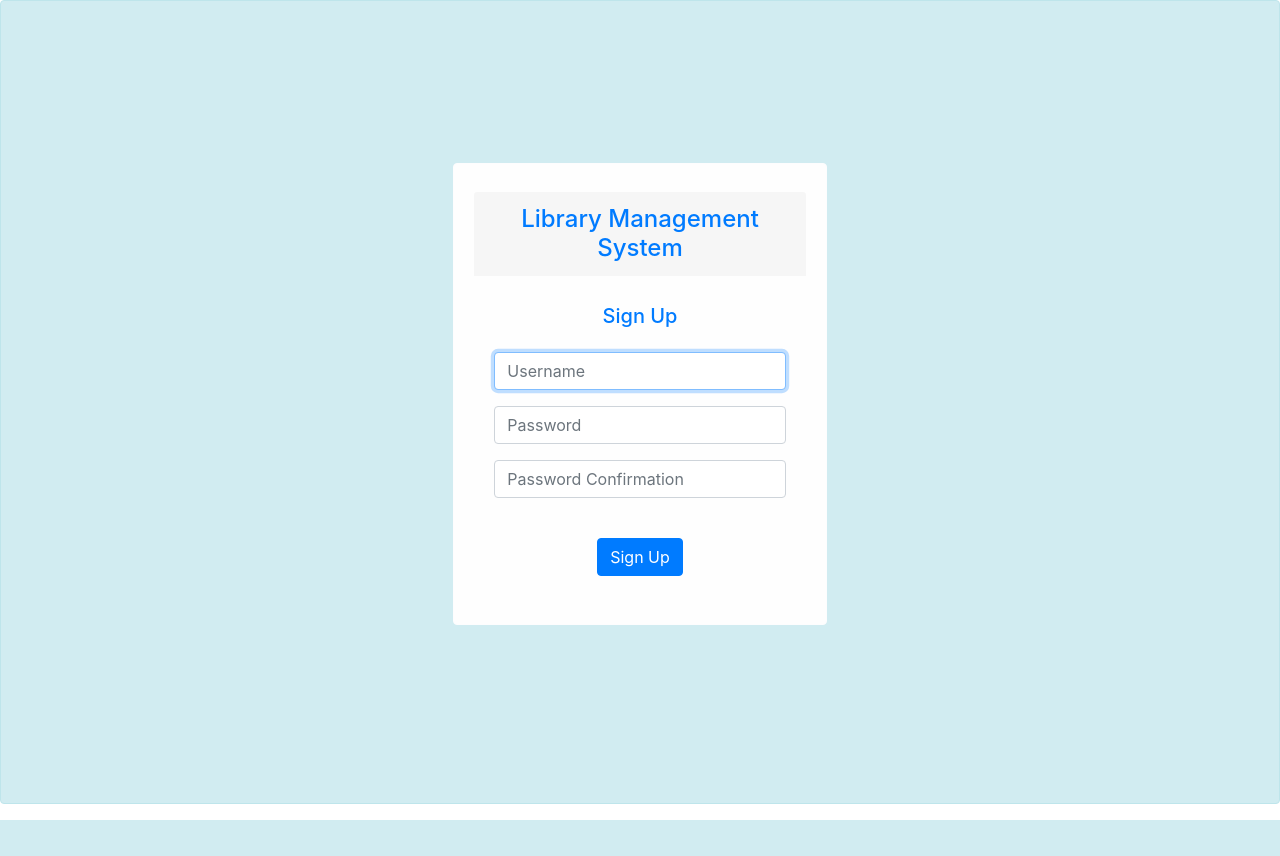
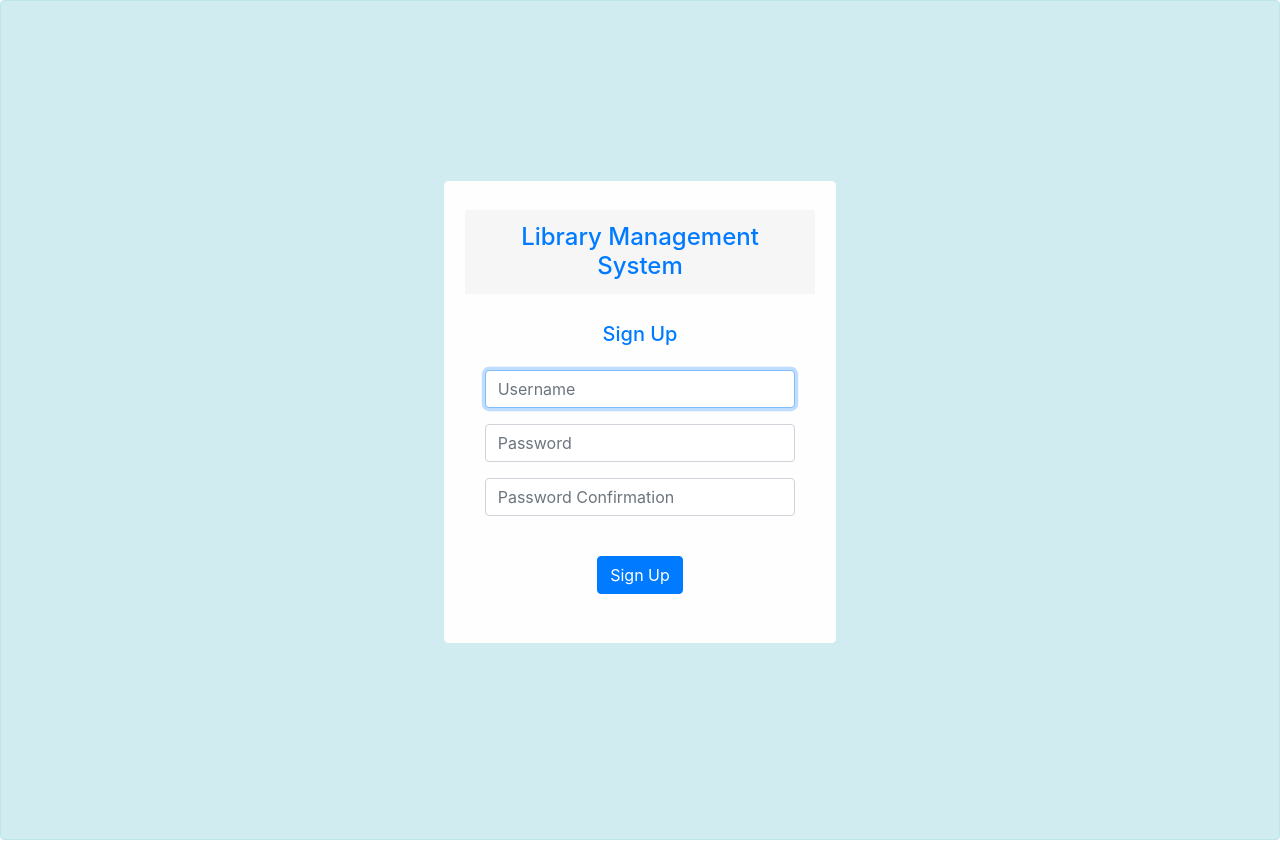
Before and after one commit to pragatishah19/library, a Django app: page /accounts/signup/ in a window 1280 px wide. Before the commit the page ends 820 px from the top, so only its background shows below. Run offline with Django 3.2, Linux system fonts and the light colour scheme; some libraries are stand-ins or nearby versions.

Commit message:
modified:   accounts/templates/registration/login.html 	modified:   accounts/templates/registration/signup.html 	modified:   templates/base.html

```diff
--- a/accounts/templates/registration/login.html
+++ b/accounts/templates/registration/login.html
@@ -1,6 +1,6 @@
 {% extends "base.html" %}
   {% block content %}
-    <div class="col col-sm-5">
+    <div class="col col-sm-4">
     <div class="text-center card alert alert-light text-primary mb-3">
     <h4><div class="card-header alert mt-3">Library Management System</div></h4>
         <div class="card-body">
@@ -31,5 +31,4 @@
         </div>
     </div>
     </div>
-    </div>
 {% endblock %}
--- a/accounts/templates/registration/signup.html
+++ b/accounts/templates/registration/signup.html
@@ -1,7 +1,7 @@
 {% extends "base.html" %}
   {% block content %}
 
-    <div class="col col-sm-5">
+    <div class="col col-sm-4">
     <div class="text-center card alert alert-light text-primary">
     <h4><div class="card-header alert mt-3">Library Management System</div></h4>
         <div class="card-body">
@@ -47,6 +47,5 @@
         </div>
     </div>
     </div>
-    </div>
 
 {% endblock %}
--- a/templates/base.html
+++ b/templates/base.html
@@ -12,9 +12,11 @@
 </head>
 <body>
 <div class="container-fluid alert alert-info">
-  <div class="row align-items-center justify-content-md-center" style="padding:150px">
-    {% block content %}{% endblock %}
-  </div>
+  <div class="row"> <br><br><br><br><br><br><br> </div>
+    <div class="row align-items-center justify-content-md-center" >
+      {% block content %}{% endblock %}
+    </div>
+  <div class="row"> <br><br><br><br><br><br><br> </div>
 </div>
     <!-- Optional JavaScript -->
     <!-- jQuery first, then Popper.js, then Bootstrap JS -->
```
